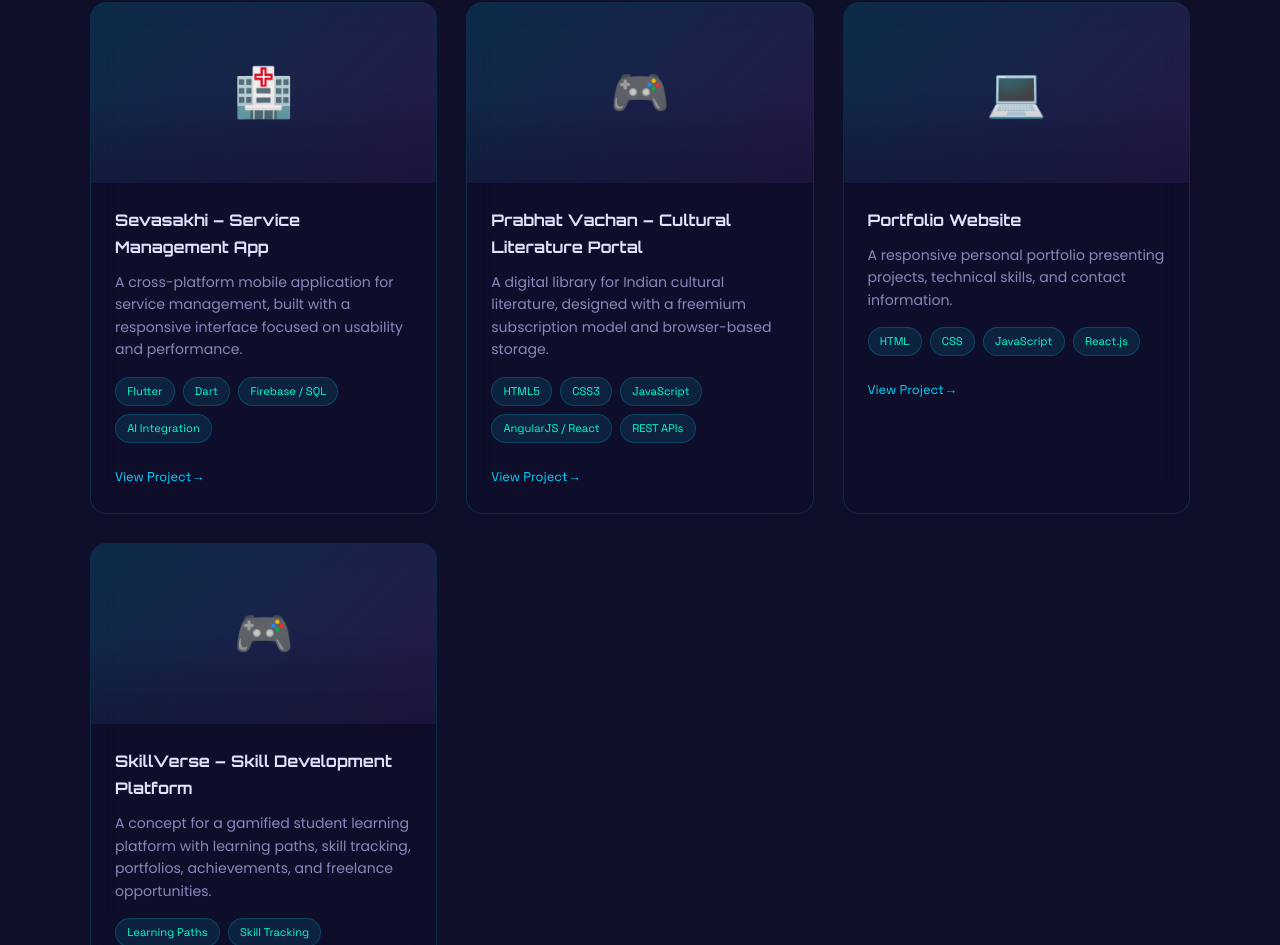
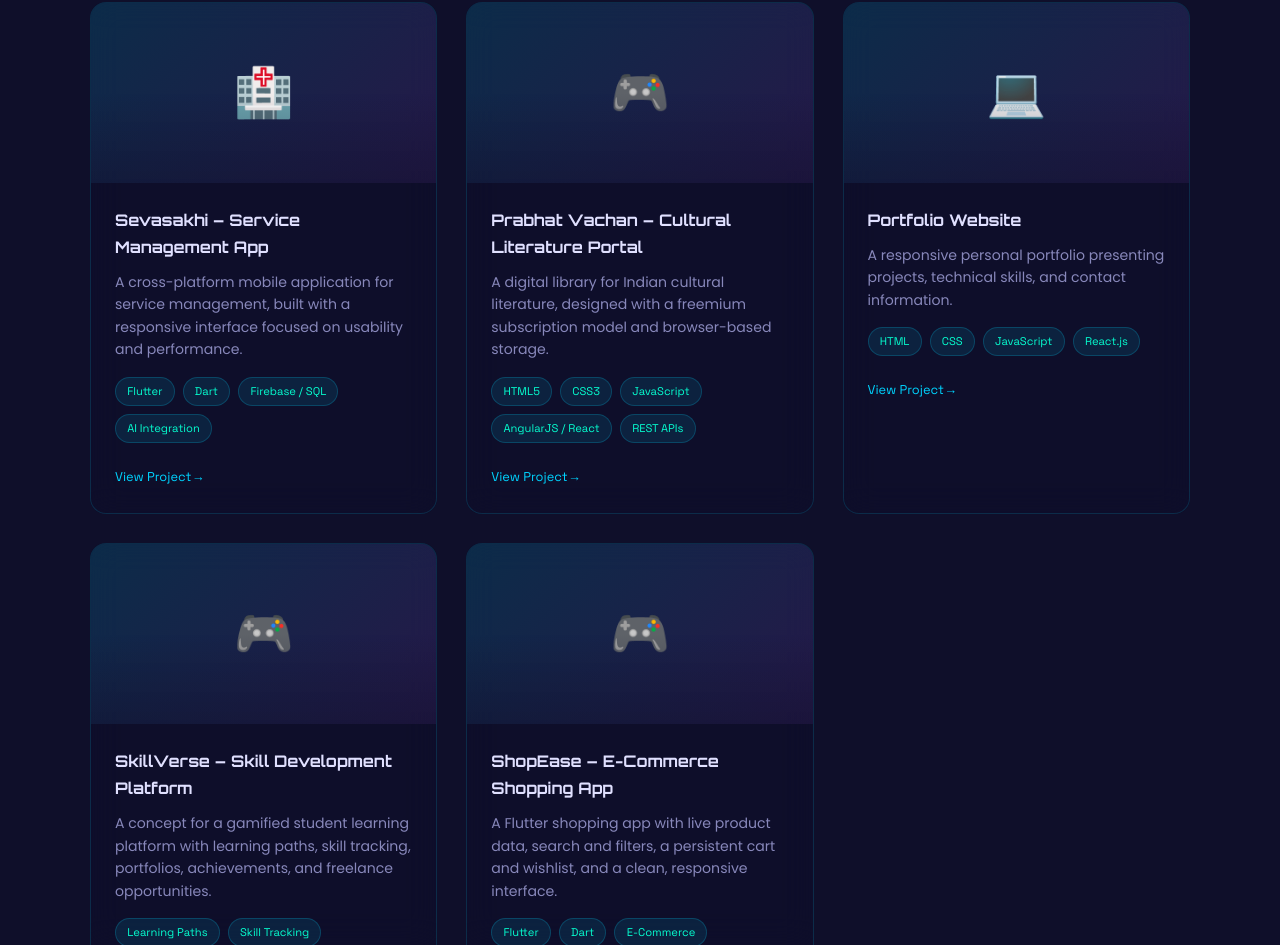
Before and after one commit to marnerohan10-design/rohan-portfolio, a plain HTML site: page index.html in a window 1280 px wide. Shown: the part 2694-3639 px from the top of the page. Drawn offline with Linux system fonts and the light colour scheme.

Commit message:
Update portfolio landing page
Co-authored-by: Copilot <223556219+Copilot@users.noreply.github.com>

```diff
--- a/index.html
+++ b/index.html
@@ -185,7 +185,7 @@
 
       <!-- Replace each *_REPOSITORY placeholder with the matching repository name. -->
       <!-- Project 1 -->
-      <a class="project-card reveal" href="https://github.com/marnerohan10-design/SEVASAKHI_REPOSITORY" target="_blank" rel="noopener noreferrer">
+      <a class="project-card reveal" href="https://github.com/marnerohan10-design/seva_sakhi" target="_blank" rel="noopener noreferrer">
         <div class="project-image">🏥</div>
         <div class="project-info">
           <h3>Sevasakhi – Service Management App</h3>
@@ -235,7 +235,18 @@
           <span class="project-link">View Project →</span>
         </div>
       </a>
-
+      <!-- Project 5 -->
+      <a class="project-card reveal" href="https://github.com/marnerohan10-design/SKILLVERSE_REPOSITORY" target="_blank" rel="noopener noreferrer">
+        <div class="project-image">🎮</div>
+        <div class="project-info">
+          <h3>ShopEase – E-Commerce Shopping App</h3>
+          <p>A Flutter shopping app with live product data, search and filters, a persistent cart and wishlist, and a clean, responsive interface.</p>
+          <div class="project-tags">
+            <span>Flutter</span><span>Dart</span><span>E-Commerce</span><span>REST API Provider</span><span>SharedPreferences</span><span>Provider</span>
+          </div>
+          <span class="project-link">View Project →</span>
+        </div>
+      </a>
     </div>
   </section>
 
```
Also changed, not shown: YOUR_PHOTO_FILE.jpg (added).
